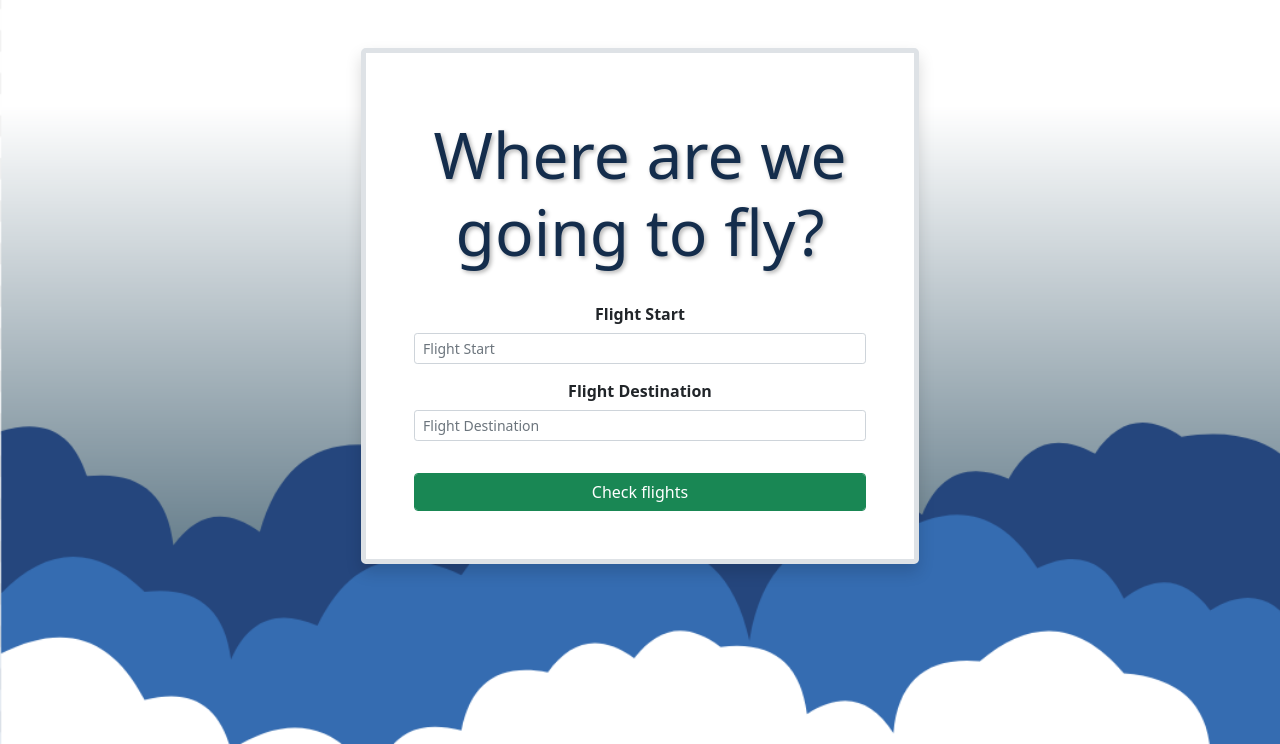
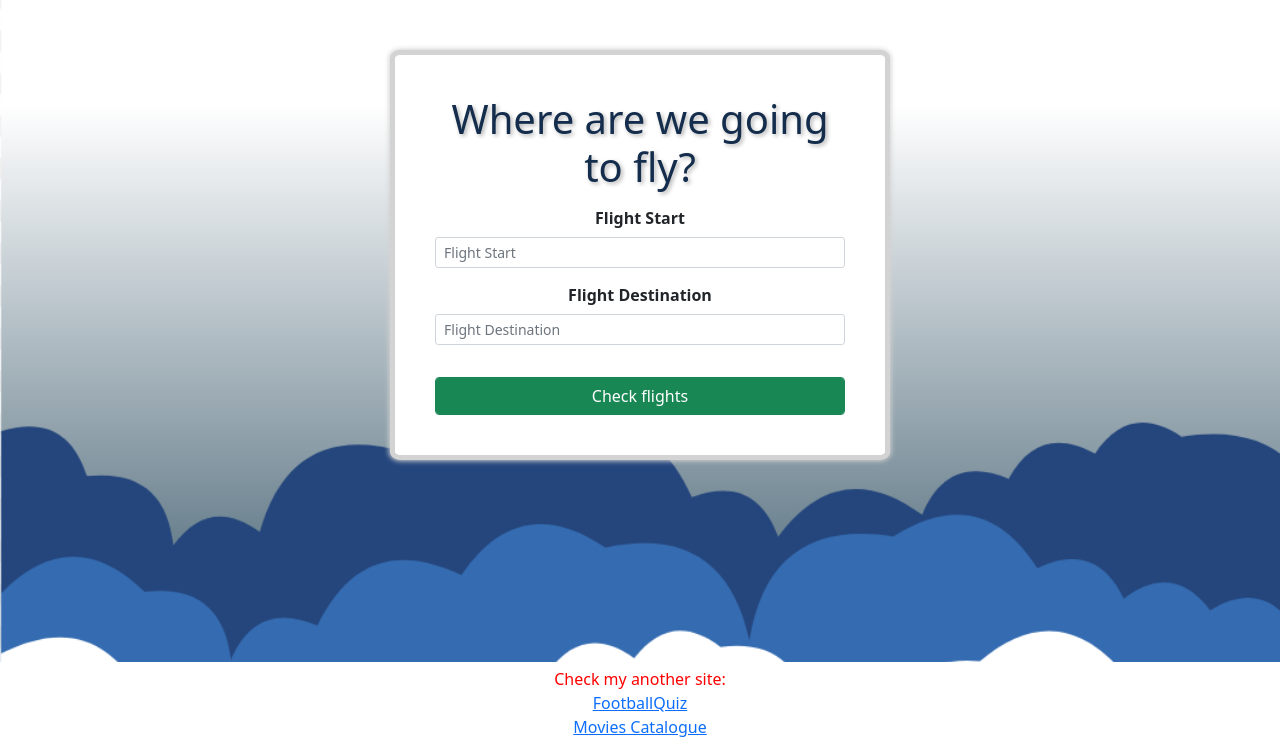
Before and after one commit to FalkowskiKamil/AirlineApp, a Django app: page / in a window 1280 px wide. Shown: the part 56-800 px from the top of the page. Run offline with Django 4.2, Linux system fonts and the light colour scheme; data comes from the database, SQL or seed files in the repository; both versions use the stored data as it was after the commit; parts of the project's set-up code (start-up, migrations or seed data) failed here and were passed over.

Commit message:
Add footer with directing to other site, add new css class to main page, simplify code when checking if user is admin, moved dockerfile to fix dockerhub, change toogling navbar when unlogged

```diff
--- a/airline/templates/airline/add_data.html
+++ b/airline/templates/airline/add_data.html
@@ -1,6 +1,6 @@
 {% extends "airline/index.html" %}
 {% block content %}
-{% if user.groups.all.0.name == "Staff" or request.user.is_superuser %}
+{% if request.user.is_staff or request.user.is_superuser %}
    <main class="d-flex flex-wrap mt-4 justify-content-center">
       <header class="col-12 text-center">
          <h1>Choose data type to load:</h1>
--- a/airline/templates/airline/flight.html
+++ b/airline/templates/airline/flight.html
@@ -10,7 +10,7 @@
       on {{flight.date}}
    </h1>
 </header>
-{% if user.groups.all.0.name == "Staff" or request.user.is_superuser %}
+{% if request.user.is_staff or request.user.is_superuser %}
    <section class="d-flex flex-wrap m-4 justify-content-center ">
       <div class="fw-bold text-center border border-5 card rounded rounded-3 shadow p-3">
          <h2 class="display-6 banner-text text-center">All of the passagers {% if flight.passengers_flights.all %}({{ flight.passengers_flights.all|length }}):{% endif %}</h2>
--- a/airline/templates/airline/full_data_staff.html
+++ b/airline/templates/airline/full_data_staff.html
@@ -1,6 +1,6 @@
 {% extends "airline/index.html" %}
 {% block content %}
-{% if user.groups.all.0.name == "Staff" or request.user.is_superuser %}
+{% if request.user.is_staff or request.user.is_superuser %}
 <table class="table bg-white position-absolute start-0">
    <thead class="bg-success">
       <tr class="align-middle">
--- a/airline/templates/airline/index.html
+++ b/airline/templates/airline/index.html
@@ -13,7 +13,7 @@
    </head>
    <body class="background container">
       <!-- Navigation bar -->
-      <nav class="navbar navbar-expand-sm navbar-light px-2">
+      <nav class="navbar navbar-expand-md navbar-light px-2">
          <a class="navbar-brand" href="{% url 'airline:main' %}">Airlines</a>
          <button class="navbar-toggler" type="button" data-bs-toggle="collapse" data-bs-target="#navbarNav" aria-controls="navbarNav" aria-expanded="false" aria-label="Toggle navigation">
          <span class="navbar-toggler-icon"></span>
@@ -21,7 +21,7 @@
          <div class="collapse navbar-collapse" id="navbarNav">
             <ul class="navbar-nav ms-auto">
                {% if user.is_authenticated %}
-                  {% if user.groups.all.0.name == "Staff" or request.user.is_superuser %}
+                  {% if request.user.is_staff or request.user.is_superuser %}
                      <li class="nav-item">
                         <a class="nav-link" href="{% url 'admin:login' %}">Admin</a>
                      </li>
@@ -44,17 +44,15 @@
                      <a class="nav-link" href="{% url 'user:logout_request' %}">Logout</a>
                   </li>
                {% else %}
-                  <li class="nav-item">
                      <form class="form-inline" action="{% url 'user:login_request' %}" method="post">
                         {% csrf_token %}
                         <div class="input-group px-2">
-                           <input type="text" class="form-control" placeholder="Username" name="username"/>
-                           <input type="password" class="form-control ml-2" placeholder="Password" name="psw"/>
-                           <button class="btn btn-success ml-2" type="submit">Login</button>
+                           <input type="text" class="form-control d-none d-md-block d-lg-block" placeholder="Username" name="username"/>
+                           <input type="password" class="form-control ml-2 d-none d-md-block d-lg-block" placeholder="Password" name="psw"/>
+                           <button class="btn btn-success ml-2 d-block" type="submit">Login</button>
                            <a class="btn btn-success mx-2" href="{% url 'user:registration_request' %}">Sign Up</a>
-                        </div>
+                           </div>
                      </form>
-                  </li>
                {% endif %}
             </ul>
          </div>
@@ -72,6 +70,11 @@
       <!-- Page content -->
       {% block content %}>
       {% endblock %}
+      <footer>
+         <span>Check my another site:</span>
+         <a href="https://footballquiz.falkowskikamil.site">FootballQuiz</a>
+         <a href="https://moviescatalogue.falkowskikamil.site">Movies Catalogue</a>
+      </footer>
       <script src="https://cdn.jsdelivr.net/npm/bootstrap@5.3.0/dist/js/bootstrap.bundle.min.js"></script>
    </body>
 </html>
--- a/airline/templates/airline/main.html
+++ b/airline/templates/airline/main.html
@@ -1,9 +1,9 @@
 {% extends "airline/index.html" %}
 {% block content %}
-<main class="fw-bold text-center border border-5 card m-auto rounded rounded-3 shadow p-5 mt-5 w-50">
+<main class="card main">
    <form action="{% url 'airline:country_map' %}" method="post">
       {% csrf_token %}
-      <h1 class="display-3 banner-text">Where are we going to fly?</h1>
+      <h1 class="banner-text">Where are we going to fly?</h1>
       <label for="start_country" class="col-form-label">Flight Start</label>
       <input type="text" class="form-control form-control-sm mb-2" name="start_country" id="start_country" list="countries" placeholder="Flight Start" required>
       <label for="destination_country" class="col-form-label">Flight Destination</label>
--- a/static/styles.css
+++ b/static/styles.css
@@ -4,13 +4,40 @@
     min-height: 100vh;
 }
 
+.main {
+    text-align: center;
+    border: solid 5px lightgrey;
+    border-radius: 2%;
+    font-weight: bold;
+    margin: auto;
+    margin-top: min(50px, 25vh);
+    margin-bottom: 25%;
+    padding: 40px;
+    box-shadow: 0px 0px 5px 1px lightgray;
+    width: min(60vw, 500px);
+    min-width: 300px;
+}
+
 .banner-text {
     text-shadow: 2px 2px 4px rgba(0, 0, 0, 0.3);
-    padding: 1rem;
     color: #142d4c;
+    font-size: 40px;
 }
 
 .map {
     max-height: 250px;
     overflow: hidden;
 }
+
+footer {
+    color:red;
+    display:flex;
+    flex-direction: column;
+    align-items: center;
+    position: fixed;
+    bottom:0;
+    left:0;
+    background-color: white;
+    padding:5px;
+    min-width:100%
+}
```
Also changed, not shown: data/db.sqlite3, 5 other files.
